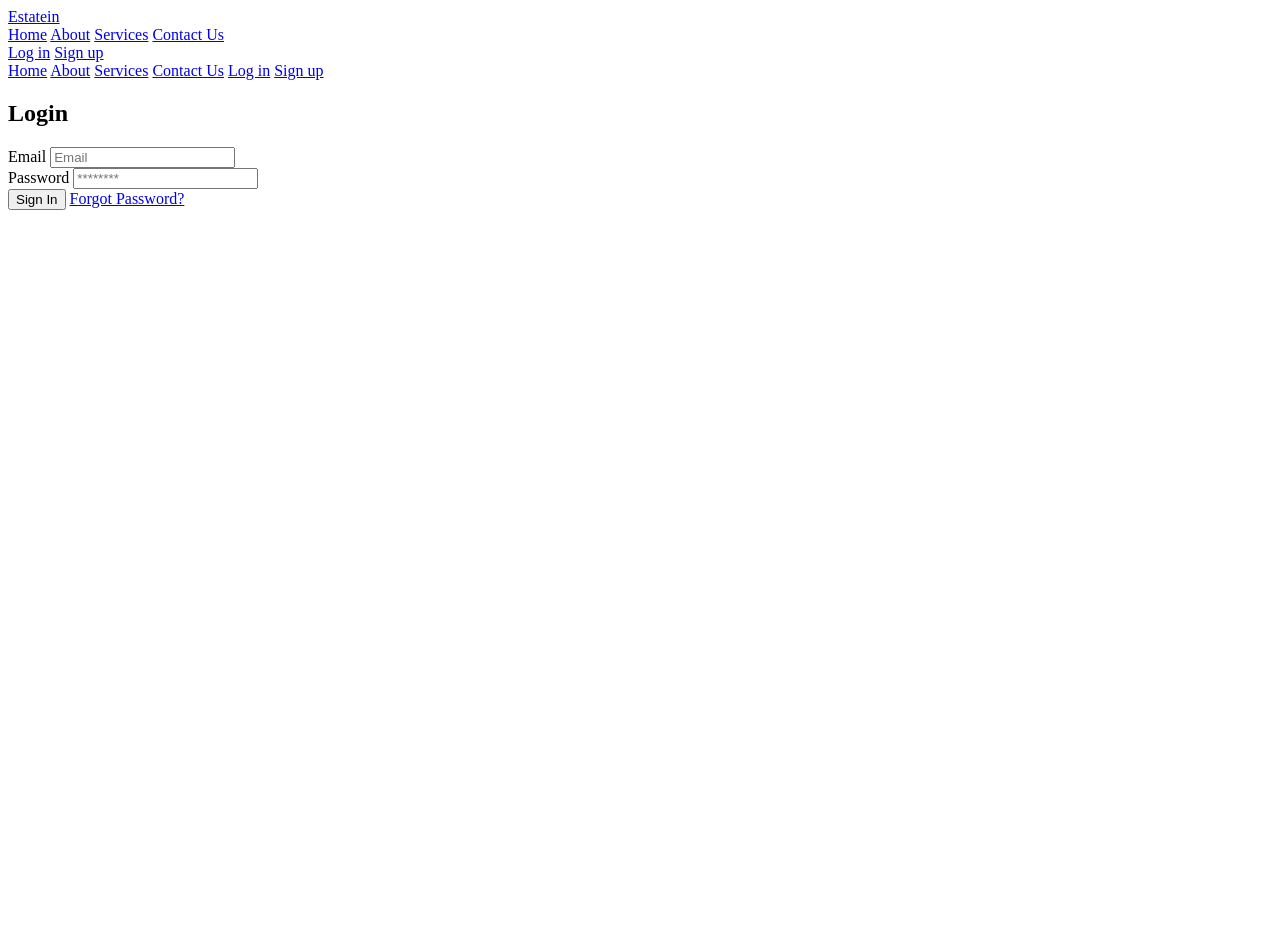
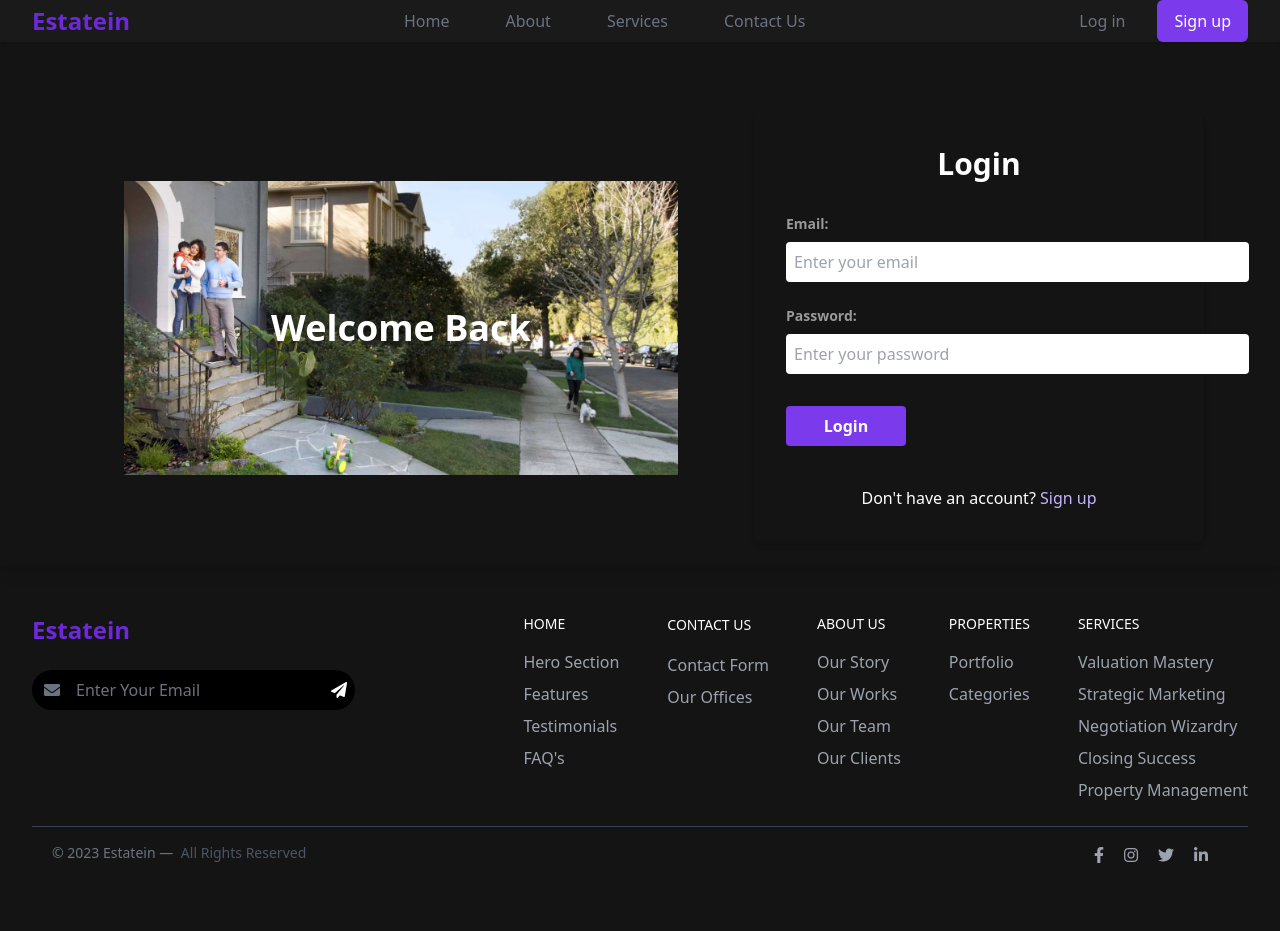
Before and after one commit to itzibtihal/immo, a PHP site: page /View/auth/login.php in a window 1280 px wide. Before the commit the page ends 210 px from the top, so only its background shows below. Run offline with PHP 8.4, Linux system fonts and the light colour scheme; some libraries are stand-ins or nearby versions.

Commit message:
login and signup pages fix

```diff
--- a/View/auth/login.php
+++ b/View/auth/login.php
@@ -1,60 +1,55 @@
-<?php
-session_start();
-if (isset($_SESSION['loggedin']) && $_SESSION['loggedin'] === true) {
-    header("Location: http://localhost:63342/MVC_Library/View/User/books.php");
-    exit;
-}
+<!DOCTYPE html>
+<html lang="en">
+<head>
+    <meta charset="UTF-8">
+    <meta name="viewport" content="width=device-width, initial-scale=1.0">
+    <title>Estatein - Login</title>
+    <link href="https://cdn.jsdelivr.net/npm/tailwindcss@2.1.2/dist/tailwind.min.css" rel="stylesheet">
+    <link rel="stylesheet" href="https://cdnjs.cloudflare.com/ajax/libs/font-awesome/5.15.3/css/all.min.css">
+    <link href="../../Assets/css/authstyle.css" rel="stylesheet">
+</head>
 
-$errors = $_SESSION['errors'] ?? [];
-session_unset();
-$pageTitle = 'Login';
-include '../templates/header.php';
-?>
+<body class="custom-bg text-gray-400">
+<?php include '../../View/templates/header.php'; ?>
 
-<div class="flex items-center justify-center h-screen">
-    <div class="bg-white p-8 rounded shadow-md w-full max-w-sm">
-        <h2 class="text-2xl font-bold mb-4 text-gray-800">Login</h2>
+<div class="custom-bg rounded shadow-lg p-6 mt-12 md:flex md:items-center relative">
+    <div class="centred md:w-1/2 relative">
+        <img src="../../Assets/img/hiDpiExtraLarge.webp" alt="Hero Image" class="w-full h-auto">
+        <div class="absolute inset-0 flex items-center justify-center">
+            <div class="text-center">
+                <h1 class="text-white text-4xl font-bold">Welcome Back</h1>
+            </div>
+        </div>
+    </div>
 
-        <form action="../../app/Controller/LoginController.php" method="POST">
-            <?php if (isset($errors['login'])): ?>
-                <div class="mb-4 text-red-500">
-                    <?php echo $errors['login']; ?>
-                </div>
-            <?php endif; ?>
-            <!-- Email Field -->
-            <div class="mb-4">
-                <label class="block text-gray-700 text-sm font-bold mb-2" for="email">
-                    Email
-                </label>
-                <input class="shadow appearance-none border <?php echo isset($errors['email']) ? 'border-red-500' : ''; ?> rounded w-full py-2 px-3 text-gray-700 leading-tight focus:outline-none focus:shadow-outline" id="email" name="email" type="text" placeholder="Email">
-                <?php if (isset($errors['email'])): ?>
-                    <span class="text-red-500 text-xs italic"><?php echo $errors['email']; ?></span>
-                <?php endif; ?>
+    <!-- Login form -->
+    <div class="md:w-1/2 mt-6 md:mt-0 md:ml-6">
+        <div class="form-inputs-container bg-custom-dark p-8 rounded-lg shadow-md">
+            <h2 class="text-3xl font-bold text-white mb-8 text-center">Login</h2>
+            <div class="mb-6">
+                <label for="email" class="block text-white text-sm font-bold mb-2">Email:</label>
+                <input id="email" type="email" placeholder="Enter your email" class="more-width p-2 rounded focus:outline-none focus:shadow-outline" />
             </div>
 
-            <!-- Password Field -->
-            <div class="mb-6">
-                <label class="block text-gray-700 text-sm font-bold mb-2" for="password">
-                    Password
-                </label>
-                <input class="shadow appearance-none border <?php echo isset($errors['password']) ? 'border-red-500' : ''; ?> rounded w-full py-2 px-3 text-gray-700 mb-3 leading-tight focus:outline-none focus:shadow-outline" id="password" name="password" type="password" placeholder="********">
-                <?php if (isset($errors['password'])): ?>
-                    <span class="text-red-500 text-xs italic"><?php echo $errors['password']; ?></span>
-                <?php endif; ?>
+            <div class="mb-8">
+                <label for="password" class="block text-white text-sm font-bold mb-2">Password:</label>
+                <input id="password" type="password" placeholder="Enter your password" class="more-width p-2 rounded focus:outline-none focus:shadow-outline" />
             </div>
 
-            <!-- Submit Button -->
             <div class="flex items-center justify-between">
-                <button class="bg-blue-500 hover:bg-blue-700 text-white font-bold py-2 px-4 rounded focus:outline-none focus:shadow-outline" type="submit">
-                    Sign In
-                </button>
-                <a class="inline-block align-baseline font-bold text-sm text-blue-500 hover:text-blue-800" href="/path-to-forgot-password">
-                    Forgot Password?
-                </a>
+                <button class="sign-up-button bg-purple-600 hover:bg-purple-700 text-white font-bold py-2 px-4 rounded focus:outline-none focus:shadow-outline transition duration-300">Login</button>
             </div>
-        </form>
+
+            <div class="text-center mt-6">
+                <p class="text-white">
+                    Don't have an account? <a href="signup.php" class="text-purple-300 hover:text-purple-500">Sign up</a>
+                </p>
+            </div>
+        </div>
     </div>
 </div>
 
+<?php include '../../View/templates/footer.php'; ?>
+<script src="../../Assets/js/myscript.js"></script>
 </body>
 </html>
--- a/View/auth/signup.php
+++ b/View/auth/signup.php
@@ -6,7 +6,7 @@
     <title>Estatein - Discover a place you'll love to live</title>
     <link href="https://cdn.jsdelivr.net/npm/tailwindcss@2.1.2/dist/tailwind.min.css" rel="stylesheet">
     <link rel="stylesheet" href="https://cdnjs.cloudflare.com/ajax/libs/font-awesome/5.15.3/css/all.min.css">
-    <link href="Assets/css/style.css" rel="stylesheet">
+    <link href="../../Assets/css/authstyle.css" rel="stylesheet">
 
 </head>
 
@@ -16,7 +16,7 @@
 <div class="centred custom-bg rounded shadow-lg p-6 mt-12 md:flex md:items-center relative">
     <!-- Hero image with centered overlay text -->
     <div class="md:w-1/2 relative">
-        <img src="Assets/img/hiDpiExtraLarge.webp" alt="Hero Image" class="w-full h-auto">
+        <img src="/Assets/img/hiDpiExtraLarge.webp" alt="Hero Image" class="w-full h-auto">
         <div class="absolute inset-0 flex items-center justify-center">
             <div class="text-center">
                 <h1 class="text-white text-4xl font-bold">Discover a place<br> you'll love to live</h1>
```
